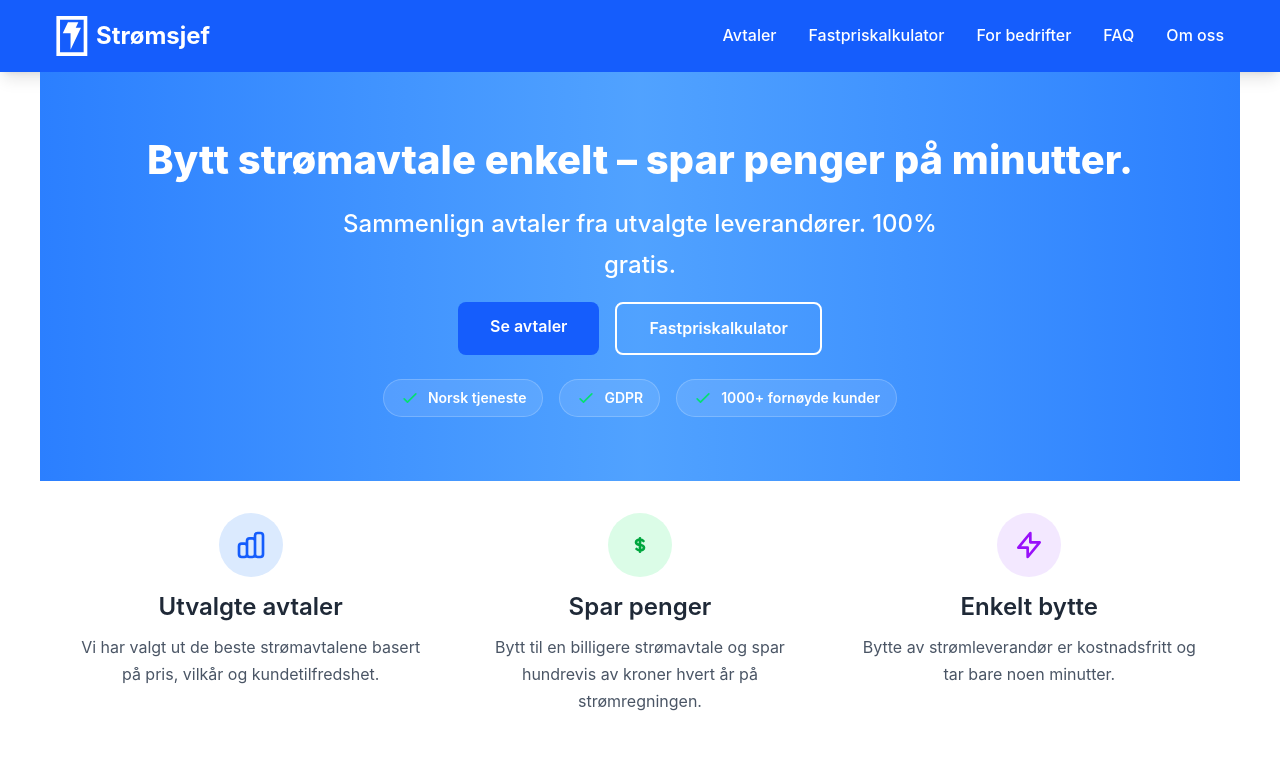
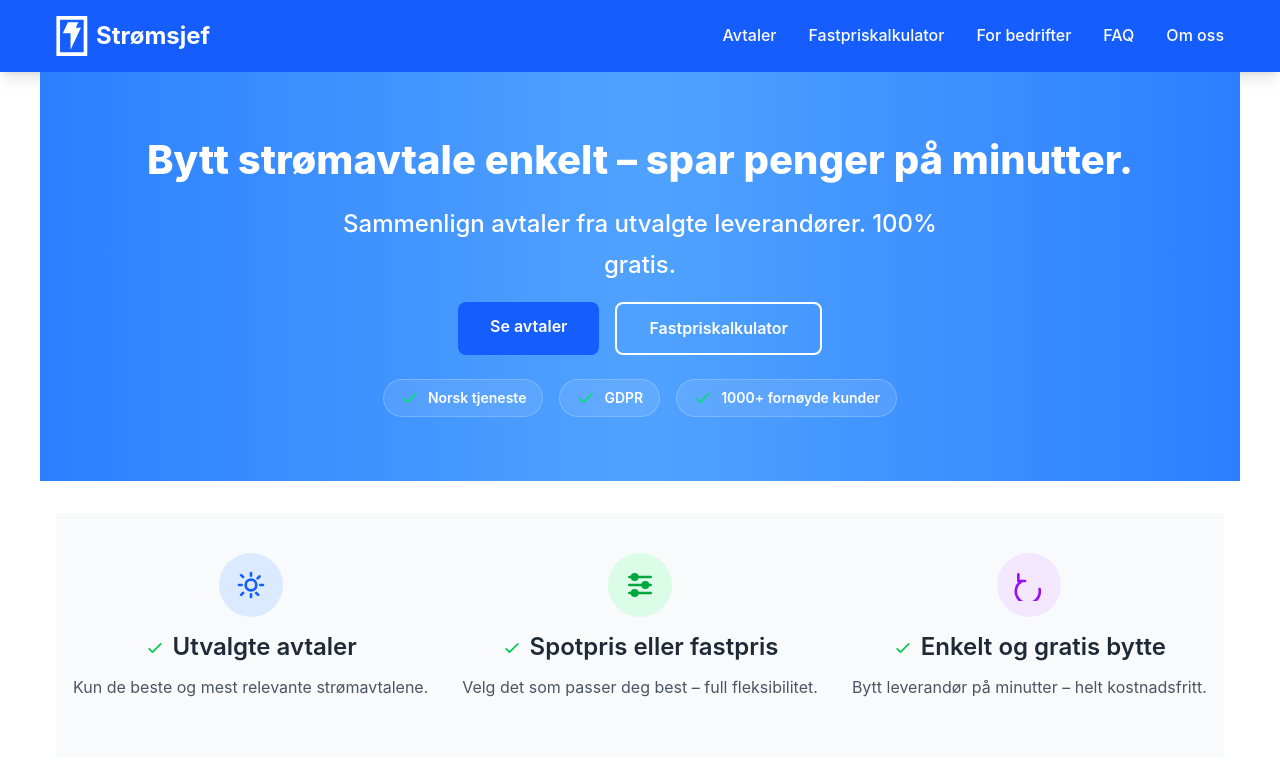
Before and after one commit to hazzler78/stromsjef, a Next.js app: page / in a window 1280 px wide. Shown: the top 781 px of the page. Built offline with nearby package versions, Linux system fonts and the light colour scheme; no server answers.

Commit message:
Modernisera tre-ikonsektion: nya ikoner, punchy text, bg-slate-50

```diff
--- a/src/app/page.tsx
+++ b/src/app/page.tsx
@@ -74,35 +74,41 @@ export default async function Home() {
       </section>
 
       {/* Features Section */}
-      <section className="mb-12">
+      <section className="mb-12 bg-slate-50 py-10">
         <div className="container mx-auto">
           <div className="grid md:grid-cols-3 gap-8">
             <div className="text-center">
               <div className="bg-blue-100 w-16 h-16 rounded-full flex items-center justify-center mx-auto mb-4">
-                <svg className="w-8 h-8 text-blue-600" fill="none" stroke="currentColor" viewBox="0 0 24 24">
-                  <path strokeLinecap="round" strokeLinejoin="round" strokeWidth={2} d="M9 19v-6a2 2 0 00-2-2H5a2 2 0 00-2 2v6a2 2 0 002 2h2a2 2 0 002-2zm0 0V9a2 2 0 012-2h2a2 2 0 012 2v10m-6 0a2 2 0 002 2h2a2 2 0 002-2m0 0V5a2 2 0 012-2h2a2 2 0 012 2v14a2 2 0 01-2 2h-2a2 2 0 01-2-2z" />
-                </svg>
+                {/* Heroicon: Sparkles */}
+                <svg className="w-8 h-8 text-blue-600" fill="none" stroke="currentColor" strokeWidth="2" viewBox="0 0 24 24"><path strokeLinecap="round" strokeLinejoin="round" d="M12 3v2m0 14v2m9-9h-2M5 12H3m15.364-6.364l-1.414 1.414M6.05 17.95l-1.414 1.414m12.728 0l-1.414-1.414M6.05 6.05L4.636 4.636" /><path strokeLinecap="round" strokeLinejoin="round" d="M12 8a4 4 0 100 8 4 4 0 000-8z" /></svg>
               </div>
-              <h3 className="text-xl font-semibold mb-2">Utvalgte avtaler</h3>
-              <p className="text-gray-600">Vi har valgt ut de beste strømavtalene basert på pris, vilkår og kundetilfredshet.</p>
+              <h3 className="text-lg font-bold mb-2 flex items-center justify-center gap-2">
+                <svg className="w-5 h-5 text-green-500" fill="none" stroke="currentColor" strokeWidth="2" viewBox="0 0 24 24"><path strokeLinecap="round" strokeLinejoin="round" d="M5 13l4 4L19 7" /></svg>
+                Utvalgte avtaler
+              </h3>
+              <p className="text-gray-600">Kun de beste og mest relevante strømavtalene.</p>
             </div>
             <div className="text-center">
               <div className="bg-green-100 w-16 h-16 rounded-full flex items-center justify-center mx-auto mb-4">
-                <svg className="w-8 h-8 text-green-600" fill="none" stroke="currentColor" viewBox="0 0 24 24">
-                  <path strokeLinecap="round" strokeLinejoin="round" strokeWidth={2} d="M12 8c-1.657 0-3 .895-3 2s1.343 2 3 2 3 .895 3 2-1.343 2-3 2m0-8c1.11 0 2.08.402 2.599 1M12 8V7m0 1v8m0 0v1m0-1c-1.11 0-2.08-.402-2.599-1" />
-                </svg>
+                {/* Heroicon: AdjustmentsHorizontal */}
+                <svg className="w-8 h-8 text-green-600" fill="none" stroke="currentColor" strokeWidth="2" viewBox="0 0 24 24"><path strokeLinecap="round" strokeLinejoin="round" d="M4 6h16M4 12h16M4 18h16" /><circle cx="8" cy="6" r="2" fill="currentColor" /><circle cx="16" cy="12" r="2" fill="currentColor" /><circle cx="8" cy="18" r="2" fill="currentColor" /></svg>
               </div>
-              <h3 className="text-xl font-semibold mb-2">Spar penger</h3>
-              <p className="text-gray-600">Bytt til en billigere strømavtale og spar hundrevis av kroner hvert år på strømregningen.</p>
+              <h3 className="text-lg font-bold mb-2 flex items-center justify-center gap-2">
+                <svg className="w-5 h-5 text-green-500" fill="none" stroke="currentColor" strokeWidth="2" viewBox="0 0 24 24"><path strokeLinecap="round" strokeLinejoin="round" d="M5 13l4 4L19 7" /></svg>
+                Spotpris eller fastpris
+              </h3>
+              <p className="text-gray-600">Velg det som passer deg best – full fleksibilitet.</p>
             </div>
             <div className="text-center">
               <div className="bg-purple-100 w-16 h-16 rounded-full flex items-center justify-center mx-auto mb-4">
-                <svg className="w-8 h-8 text-purple-600" fill="none" stroke="currentColor" viewBox="0 0 24 24">
-                  <path strokeLinecap="round" strokeLinejoin="round" strokeWidth={2} d="M13 10V3L4 14h7v7l9-11h-7z" />
-                </svg>
+                {/* Heroicon: ArrowPathRoundedSquare */}
+                <svg className="w-8 h-8 text-purple-600" fill="none" stroke="currentColor" strokeWidth="2" viewBox="0 0 24 24"><path strokeLinecap="round" strokeLinejoin="round" d="M4 4v5h.582m15.356 6A9 9 0 116.582 9M4 9h5" /></svg>
               </div>
-              <h3 className="text-xl font-semibold mb-2">Enkelt bytte</h3>
-              <p className="text-gray-600">Bytte av strømleverandør er kostnadsfritt og tar bare noen minutter.</p>
+              <h3 className="text-lg font-bold mb-2 flex items-center justify-center gap-2">
+                <svg className="w-5 h-5 text-green-500" fill="none" stroke="currentColor" strokeWidth="2" viewBox="0 0 24 24"><path strokeLinecap="round" strokeLinejoin="round" d="M5 13l4 4L19 7" /></svg>
+                Enkelt og gratis bytte
+              </h3>
+              <p className="text-gray-600">Bytt leverandør på minutter – helt kostnadsfritt.</p>
             </div>
           </div>
         </div>
```
